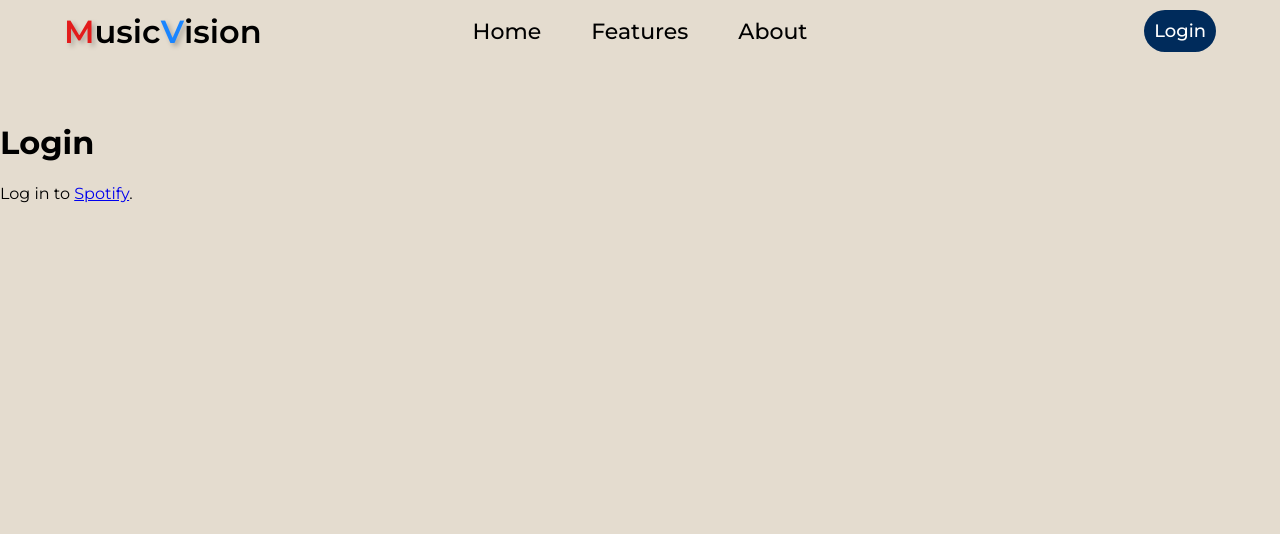
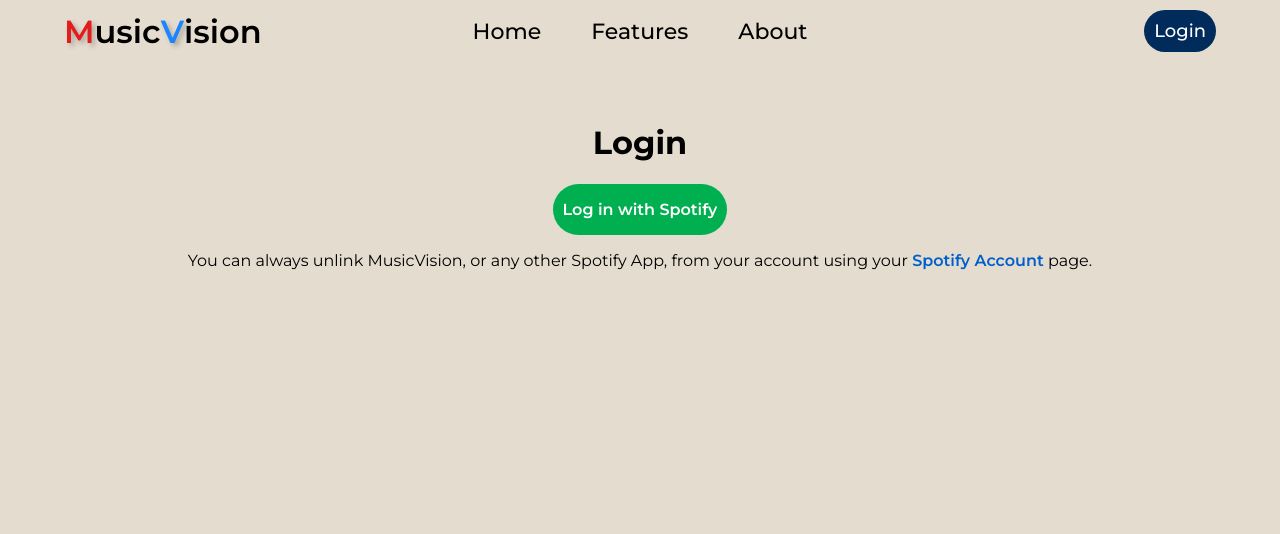
Before and after one commit to ZeroWave022/MusicVision, a Flask app: page /auth/login in a window 1280 px wide. Shown: the top 534 px of the page. Run offline with Flask 2, Linux system fonts and the light colour scheme; parts of the project's set-up code (start-up, migrations or seed data) failed here and were passed over.

Commit message:
feat(login): Improve page design

```diff
--- /dev/null
+++ b/musicvision/static/css/login.css
@@ -0,0 +1,40 @@
+.login-button {
+    display: inline-flex;
+    align-items: center;
+    gap: 10px;
+    width: max-content;
+    padding: 10px;
+    background-color: rgb(0, 175, 80);
+    border-radius: 32px;
+    text-decoration: none;
+    position: relative;
+    transition: 0.25s ease-in-out;
+}
+
+.login-button span {
+    font-weight: 600;
+    padding: 6px 0;
+    color: white;
+}
+
+.login-button img {
+    opacity: 0;
+    position: absolute;
+    right: 5%;
+    width: 16px;
+    height: 32px;
+    transition: 0.2s ease-in-out;
+}
+
+.login-button:hover,
+.login-button:focus,
+.login-button:active {
+    padding: 10px 30px 10px 10px;
+}
+
+.login-button:hover img,
+.login-button:focus img,
+.login-button:active img {
+    opacity: 1;
+    transition: 0.2s ease-in-out;
+}
--- a/musicvision/static/css/style.css
+++ b/musicvision/static/css/style.css
@@ -8,6 +8,7 @@ body {
 }
 
 main {
+    text-align: center;
     flex: 1;
 }
 
--- a/musicvision/templates/login.html
+++ b/musicvision/templates/login.html
@@ -1,4 +1,8 @@
 {% extends "layout.html" %}
+
+{% block additional_head_info %}
+    <link rel="stylesheet" href="{{ url_for('static', filename='css/login.css') }}">
+{% endblock %}
 
 {% block title %}
     Frontpage
@@ -6,5 +10,9 @@
 
 {% block main %}
     <h1>Login</h1>
-    <p>Log in to <a href="{{ auth_link }}">Spotify</a>.</p>
+    <a class="login-button" href="{{ auth_link }}">
+        <span>Log in with Spotify</span>
+        <img src="{{ url_for('static', filename='icons/angle-right-solid.svg') }}" alt="Angle icon pointing right">
+    </a>
+    <p>You can always unlink MusicVision, or any other Spotify App, from your account using your <a class="styled-link" href="https://www.spotify.com/account/apps/">Spotify Account</a> page.</p>
 {% endblock %}
```
Also changed, not shown: musicvision/static/icons/angle-right-solid.svg (added).
